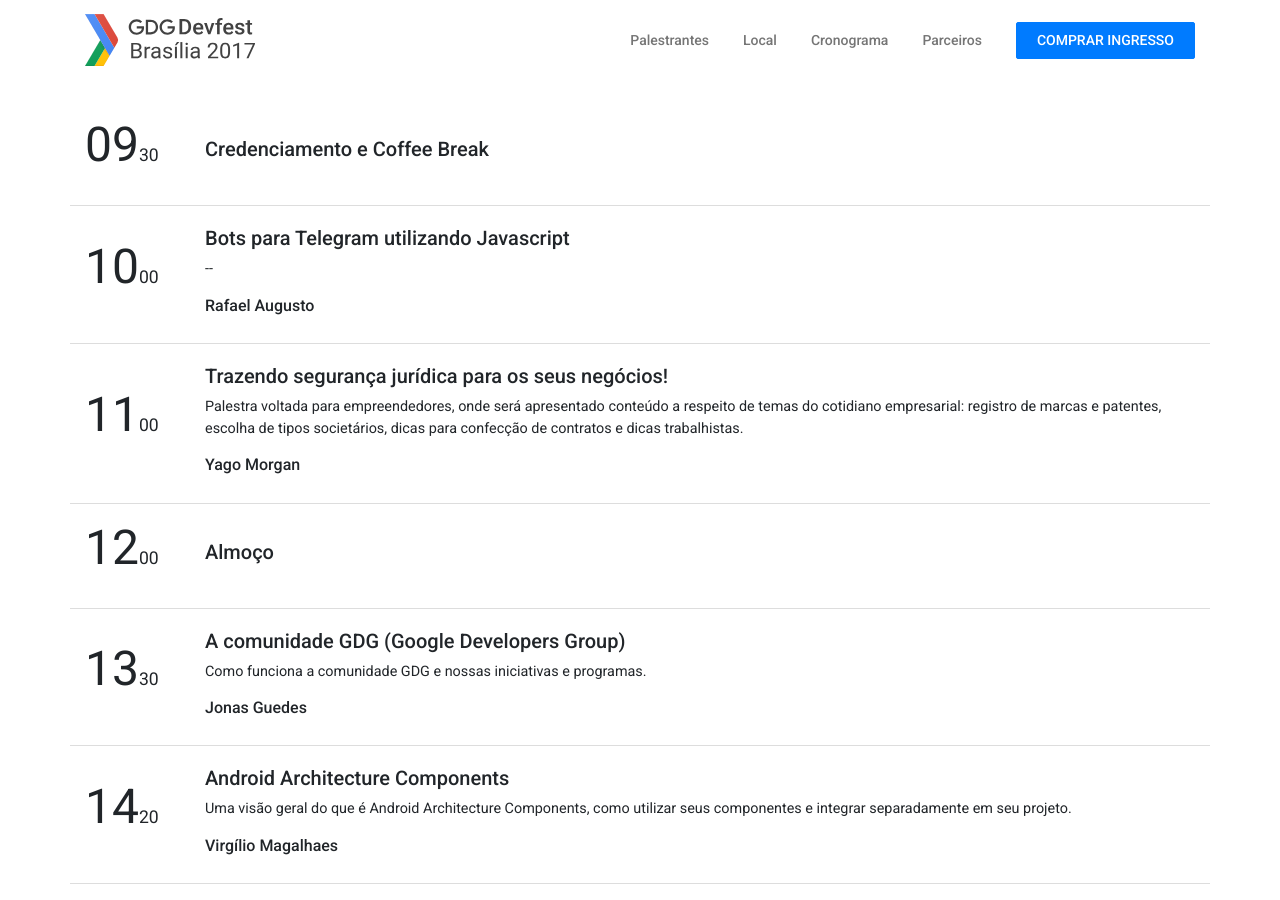
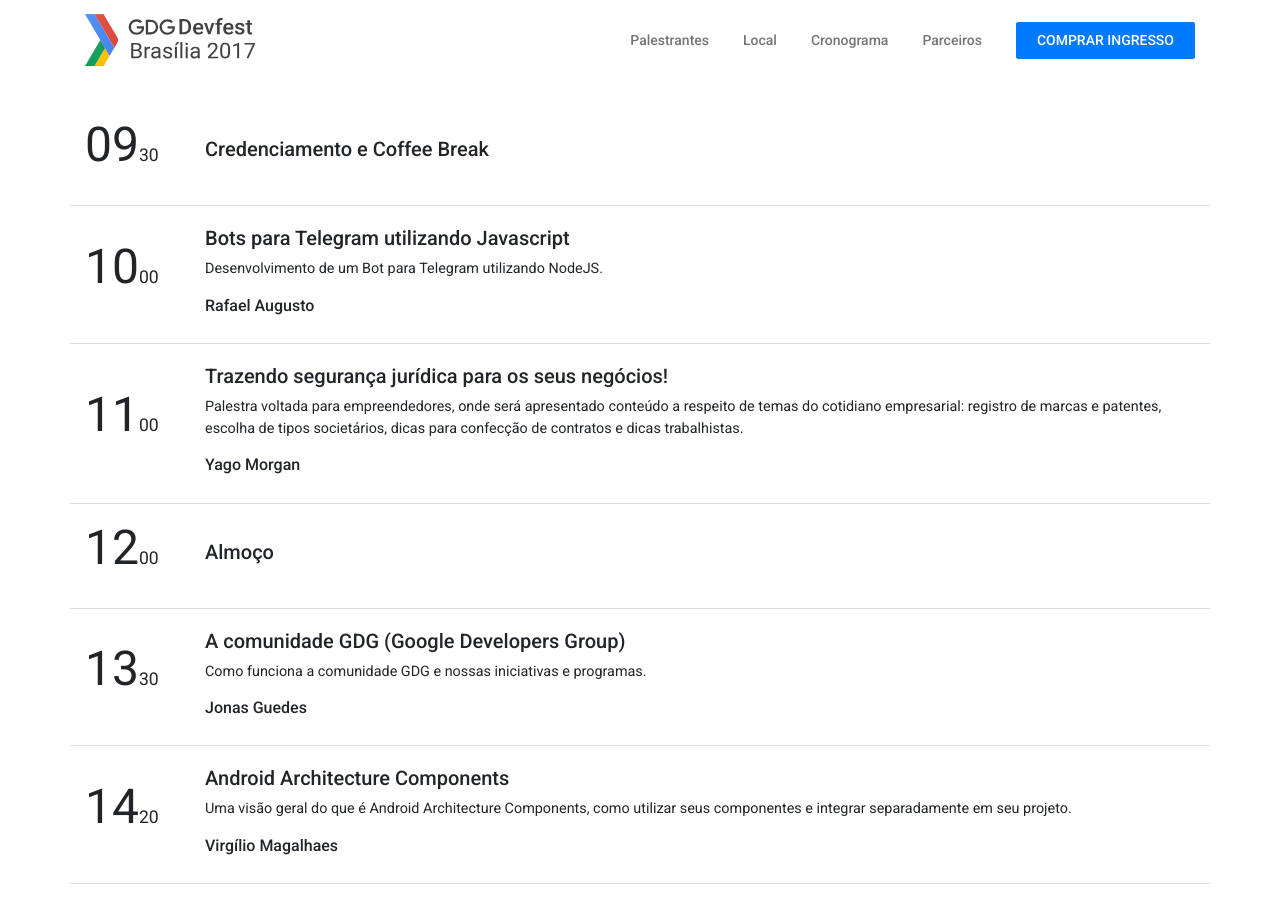
Before and after one commit to gdgbrasilia/devfestbrasilia2017, a Jekyll site: the page built from index.html, in a window 1280 px wide and 900 px high, scrolled down 2125 px. Built offline with Jekyll 4.4.1, drawn with Linux system fonts in a browser that asks for light colours; nearby versions of some CDN libraries.

Commit message:
Palestra Bot

```diff
--- a/index.html
+++ b/index.html
@@ -51,7 +51,7 @@
         <h5 class="name-speaker">
           Rafael Augusto
         </h5>
-        <p>--</p>
+        <p>Java Developer</p>
       </li>
       <li>
         <div class="img-skeaker">
@@ -128,7 +128,7 @@
       </div>
       <div class="col col-speaker-schedule">
         <h5>Bots para Telegram utilizando Javascript</h5>
-        <p>--</p>
+        <p>Desenvolvimento de um Bot para Telegram utilizando NodeJS.</p>
         <h6>Rafael Augusto</h6>
       </div>
     </div>
```
Also changed, not shown: README.md.
